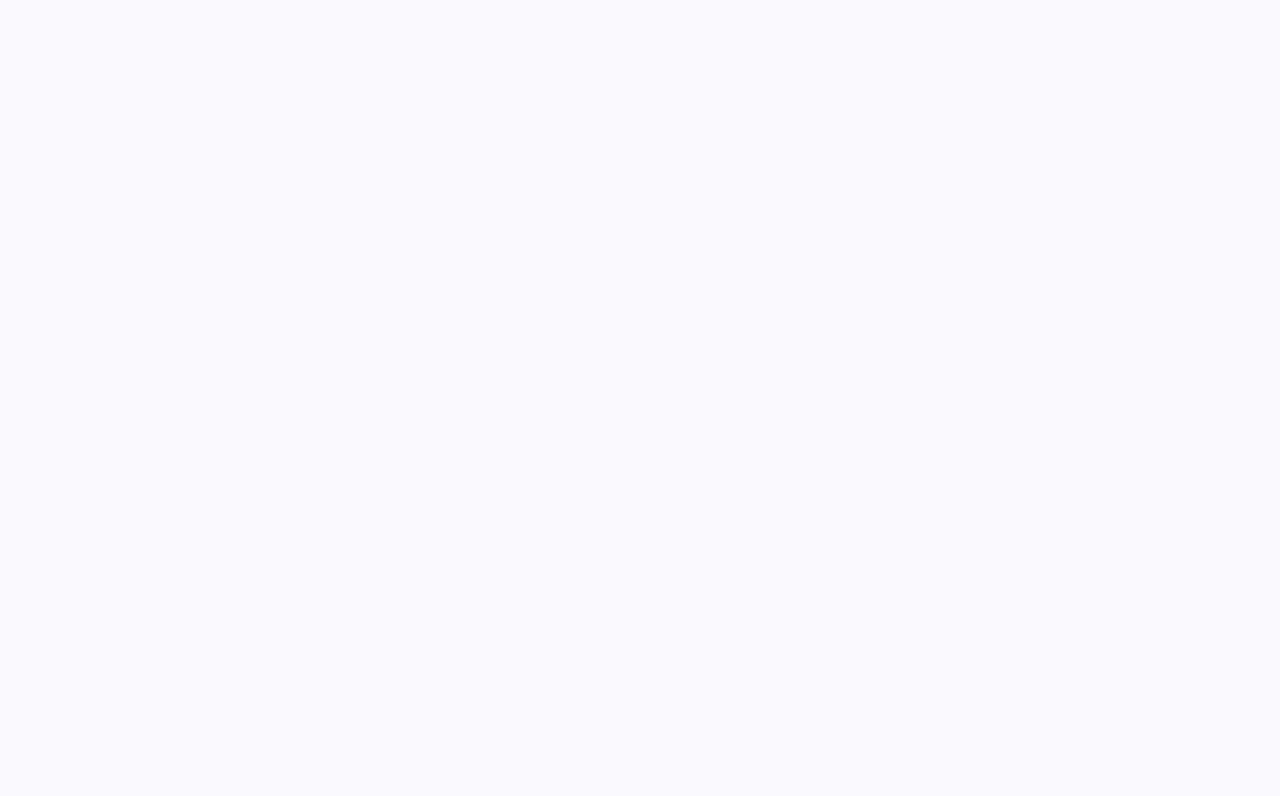
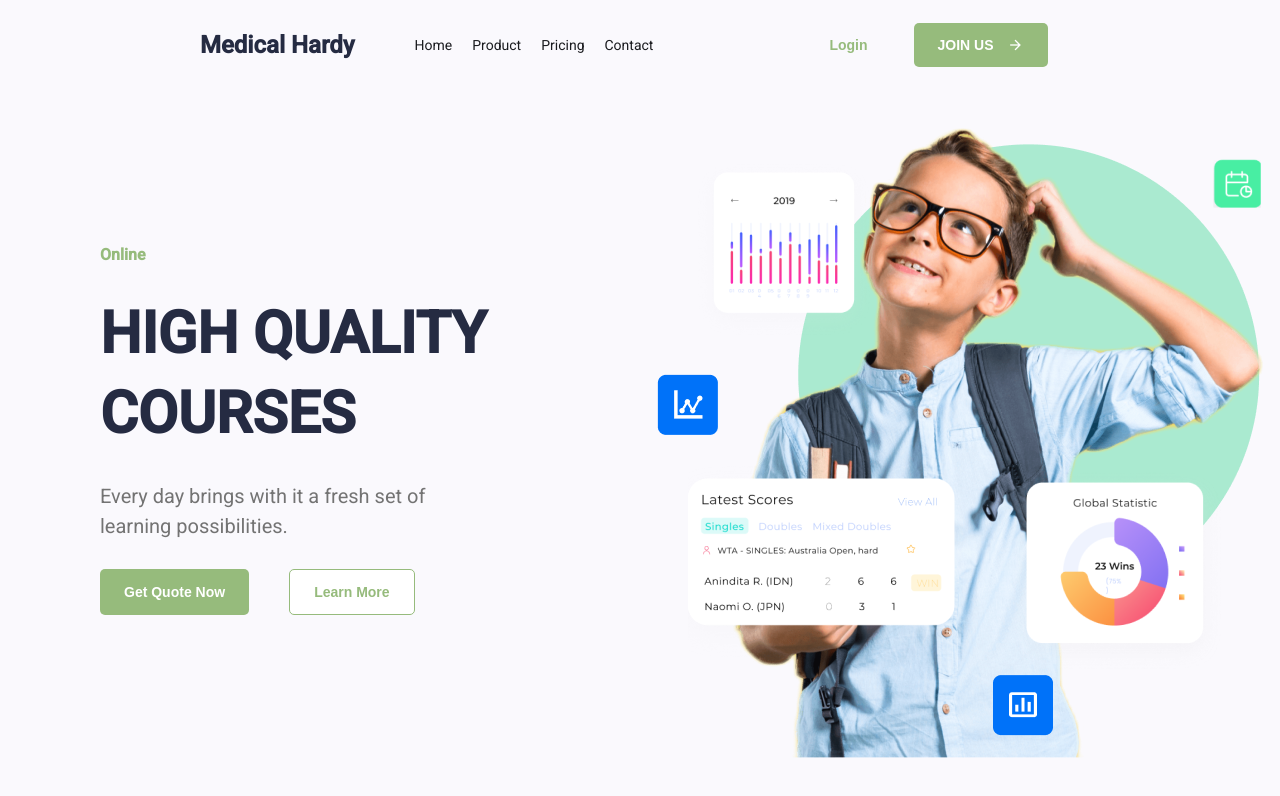
Before and after one commit to banna2204/angular-v21, an Angular app: page /figma2 in a window 1280 px wide. Before the commit this address led to /. Shown: the top 796 px of the page. Built offline with nearby package versions, Linux system fonts and the light colour scheme.

Commit message:
create figma 2

```diff
--- a/src/app/app.routes.ts
+++ b/src/app/app.routes.ts
@@ -1,8 +1,10 @@
 import { Routes } from '@angular/router';
 import { App } from './app';
 import { Figma } from './components/figma/figma';
+import { Figma2 } from './components/figma2/figma2';
 
 export const routes: Routes = [
     {path: '', component: App},
-    {path: 'figma', component: Figma}
+    {path: 'figma', component: Figma},
+    {path: 'figma2',component: Figma2}
 ];
--- /dev/null
+++ b/src/app/components/figma2/figma2.html
@@ -0,0 +1,28 @@
+<nav class="flex item-center">
+    <div class="logo f-w-700 m-0 f-s-24">Medical Hardy</div>
+    <ul class="flex gap-10 ml-10 f-s-14">
+        <li>Home</li>
+        <li>Product</li>
+        <li>Pricing</li>
+        <li>Contact</li>
+    </ul>
+    <div class="flex gap-15">
+        <button class="login-button f-s-14 f-w-700">Login</button>
+        <button class="join-button py-7 px-11 flex item-center gap-7 f-s-14 f-w-700">JOIN US
+            <mat-icon>arrow_forward</mat-icon>
+        </button>
+    </div>
+</nav>
+
+<main class="flex gap-12 item-center justify-center">
+    <div class="main-content flex flex-col gap-12">
+        <div class="header-text f-s-16 f-w-700 m-0">Online</div>
+        <div class="title m-0 f-w-700">HIGH QUALITY COURSES </div>
+        <div class="description m-0 f-s-20">Every day brings with it a fresh set of learning possibilities.</div>
+        <div class="flex gap-15">
+            <button class="content-quote-button py-7 px-11 f-s-14 f-w-700">Get Quote Now</button>
+            <button class="learn-more-button py-7 px-11 f-s-14 f-w-700">Learn More</button>
+        </div>
+    </div>
+    <div class="image-container"><img src="/none.png" alt=""></div>
+</main>
--- /dev/null
+++ b/src/app/components/figma2/figma2.scss
@@ -0,0 +1,76 @@
+nav{
+    height: 90px;
+    margin-left: 200px;
+
+    .logo{
+        color: #252B42;
+    }
+
+    ul{
+        list-style: none;
+        margin-right: 170px;
+    }
+
+    .login-button{
+        color: #96BB7C;
+        border: none;
+        background: transparent;
+    }
+
+    .join-button{
+        background-color: #96BB7C;
+        color: #FFFFFF;
+        border-radius: 5px;
+        border: none;
+
+        mat-icon{
+            font-size: 16px;
+            height: 16px;
+            width: 16px;
+        }
+    }
+}
+
+main{
+
+    .main-content{
+        margin-left: 100px;
+        width: 50%;
+    }
+
+    .header-text{
+        color: #96BB7C;
+    }
+
+    .title{
+        font-size: 58px;
+        line-height: 80px;
+        color: #252B42;
+    }
+
+    .description{
+        color: #737373;
+        width: 390px;
+        line-height: 30px;
+    }
+
+    .content-quote-button{
+        background-color: #96BB7C;
+        color: #FFFFFF;
+        border-radius: 5px;
+        border: none;
+    }
+
+    .learn-more-button{
+        background-color: #FFFFFF;
+        color: #96BB7C;
+        border-radius: 5px;
+        border: 1px solid #96BB7C;
+    }
+
+    .image-container{
+        width: 704px;
+        height: 680px;
+    }
+
+}
--- a/src/styles.css
+++ b/src/styles.css
@@ -2,8 +2,10 @@
 
 body{
     display: flex;
-    align-items: center;
+    /* align-items: center; */
     justify-content: center;
+    width: 100vw;
+    height: 100vh;
 }
 
 .flex{
@@ -18,6 +20,14 @@
     justify-content: center;
 }
 
+.justify-between{
+    justify-content: space-between;
+}
+
+.justify-around{
+    justify-content: space-around;
+}
+
 .flex-col{
     flex-direction: column;
 }
```
Also changed, not shown: src/app/components/figma2/figma2.ts (added, +10 -0 lines), public/none.png (added), 1 other file (tests, documents, lock files or other folders).
